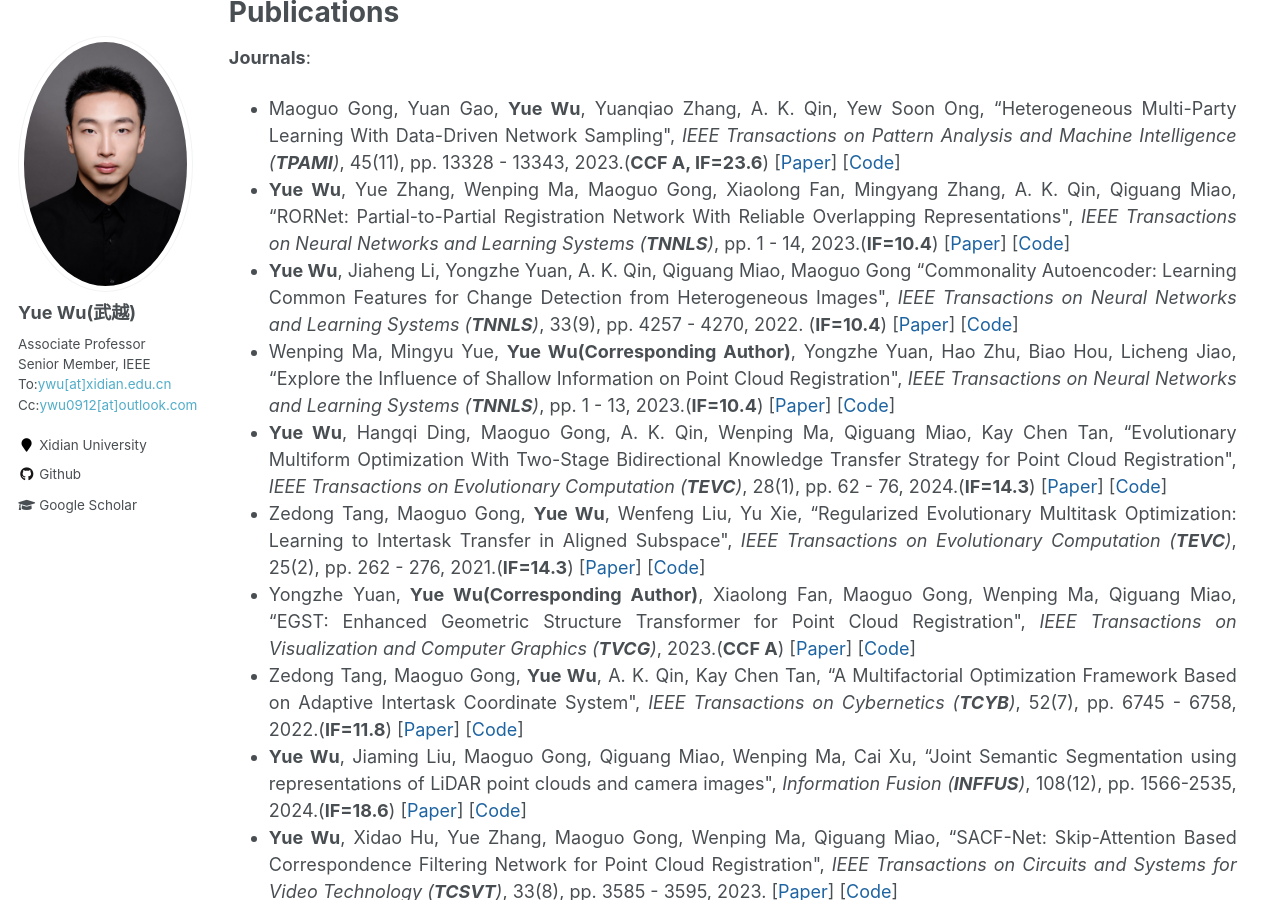
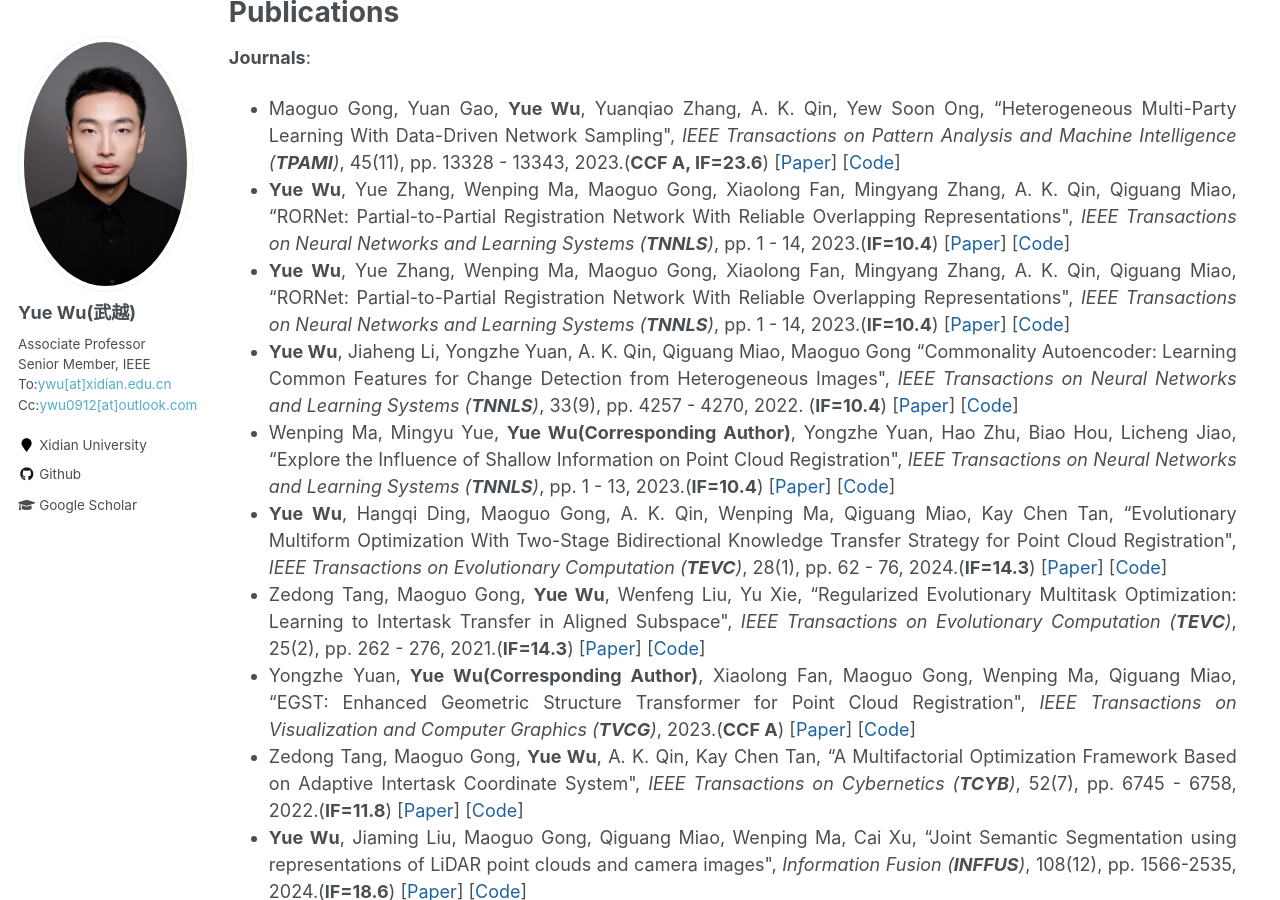
Before and after one commit to ywuchina/ywuchina.github.io, a Jekyll site: the page built from _pages/home.md, in a window 1280 px wide and 900 px high, scrolled down 2687 px. Built offline with Jekyll 4.4.1, drawn with Linux system fonts in a browser that asks for light colours.

Commit message:
Update paper.html

```diff
--- a/_includes/paper.html
+++ b/_includes/paper.html
@@ -38,6 +38,16 @@
 
 
 <!--TNN 10.4-->
+<li style="margin-bottom: 1.5;">
+  <span>
+  <b>Yue Wu</b>, Yue Zhang, Wenping Ma, Maoguo Gong, Xiaolong Fan, Mingyang Zhang, A. K. Qin, Qiguang Miao,
+  “RORNet: Partial-to-Partial Registration Network With Reliable Overlapping Representations",
+  <i>IEEE Transactions on Neural Networks and Learning Systems (<b>TNNLS</b>)</i>, pp. 1 - 14, 2023.(<b>IF=10.4</b>)
+  [<a href= "https://ieeexplore.ieee.org/document/10168979" target="_blank">Paper</a>]
+  [<a href= "https://github.com/superYuezhang/RORNet" target="_blank">Code</a>]
+  </span>
+  </li>
+
 <li style="margin-bottom: 1.5;">
   <span>
   <b>Yue Wu</b>, Yue Zhang, Wenping Ma, Maoguo Gong, Xiaolong Fan, Mingyang Zhang, A. K. Qin, Qiguang Miao,
```
